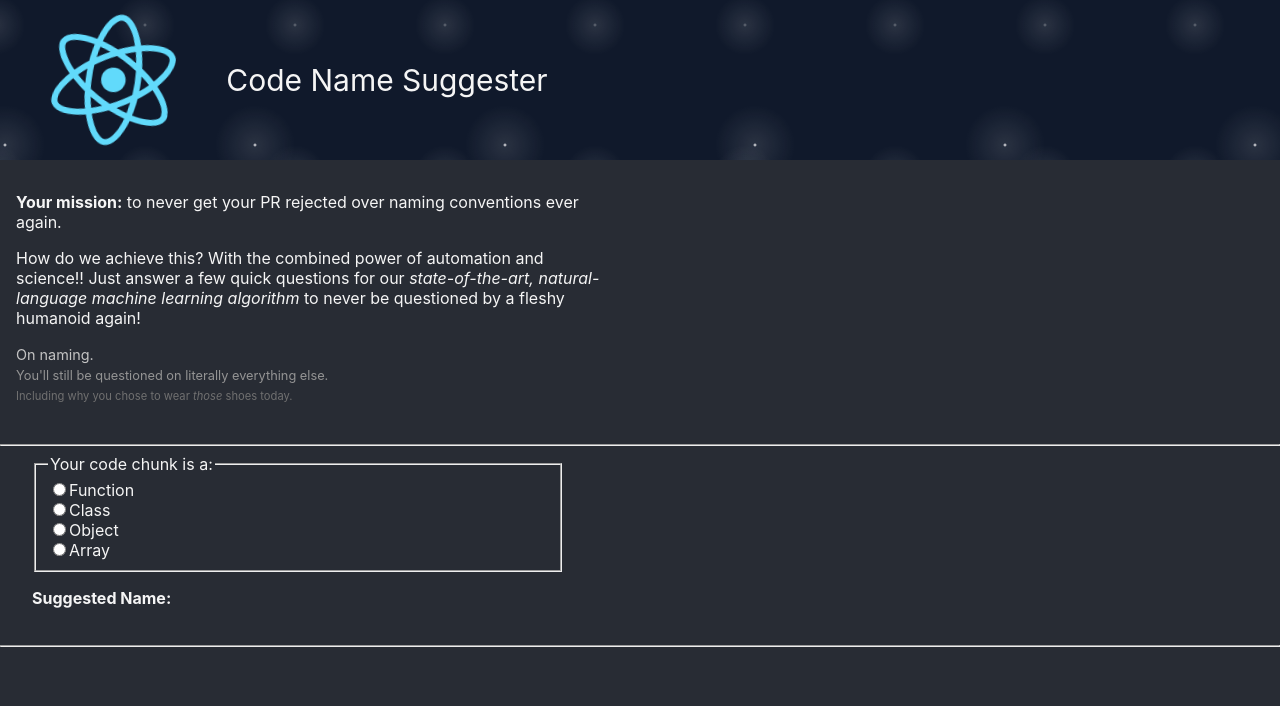
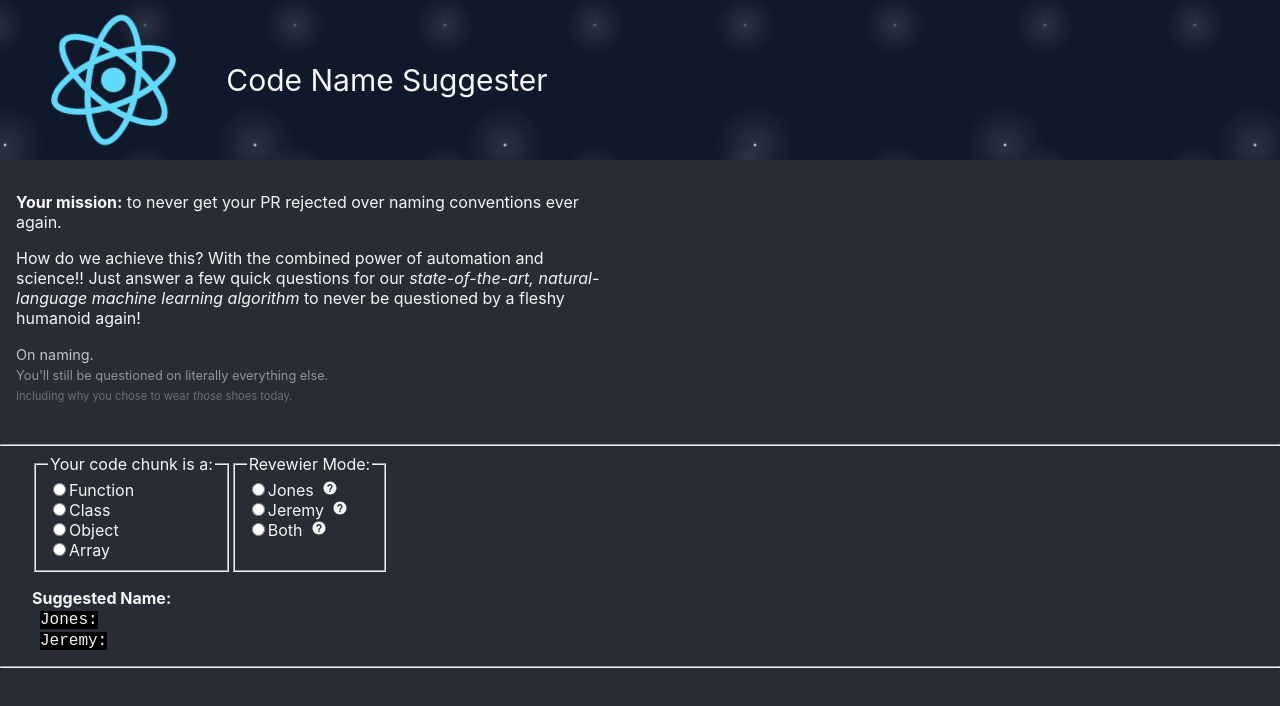
Before and after one commit to NeuroBio/Code-Namer-React-App, a React (Create React App) app: page / in a window 1280 px wide. Shown: the top 706 px of the page. Built offline with nearby package versions, Linux system fonts and the light colour scheme.

Commit message:
start update for jer/jones

```diff
--- a/src/components/main-form/form.css
+++ b/src/components/main-form/form.css
@@ -21,6 +21,7 @@
 
 .main-form-inputs {
     margin-left: 2em;
+    display: flex;
  }
 
 .section-form-inputs {
--- a/src/components/main-form/form.js
+++ b/src/components/main-form/form.js
@@ -10,19 +10,27 @@ const SupportedTypes = {
     FUNCTION: { answer: 'Function' },
     CLASS: { answer: 'Class' },
     OBJECT: { answer: 'Object' },
-    ARRAY: { answer: 'Array' }
+    ARRAY: { answer: 'Array' },
 };
+
+const ReviewerTypes = {
+    JONES: { answer: 'Jones', help: 'verbose = true'},
+    JEREMY: { answer: 'Jeremy', help: 'verbose = false'},
+    BOTH: { answer: 'Both', help: 'verbose = trufalse'},
+}
 
 export class Form extends React.Component {
     constructor(props) {
         super(props);
         this.state = {
-            suggestedName: '',
+            jeremyName: '',
+            jonesName: '',
             codeType: '',
         }
 
         this.updateName = this.updateName.bind(this);
         this.onSelectCodeType = this.onSelectCodeType.bind(this);
+        this.onSelectReviewerType = this.onSelectReviewerType.bind(this);
     }
 
 
@@ -30,8 +38,13 @@ export class Form extends React.Component {
         this.setState({ codeType: selection }, this.updateName);
     }
 
+    onSelectReviewerType (selection) {
+        this.setState({ reviewerType: selection }, this.updateName);
+    }
+
     updateName (input) {
-        this.setState({ suggestedName: input || '' });
+        this.setState({ jonesName: input?.jonesName || '' });
+        this.setState({ jeremyName: input?.jeremyName || '' });
     }
 
     submitHandler(e) {
@@ -62,9 +75,15 @@ export class Form extends React.Component {
             <section className="main-form-inputs">
                 <FormRadioSet
                     question="Your code chunk is a:"
-                    identifier="main-question"
+                    identifier="code-chunk-type"
                     answers={Object.values(SupportedTypes)}
                     onSelection={this.onSelectCodeType}
+                />
+                <FormRadioSet
+                    question="Revewier Mode:"
+                    identifier="reviewer"
+                    answers={Object.values(ReviewerTypes)}
+                    onSelection={this.onSelectReviewerType}
                 />
             </section>
             <section className="section-form-inputs">
@@ -91,7 +110,11 @@ export class Form extends React.Component {
                 <label id="result-label" htmlFor="result">Suggested Name: </label>
                 <br />
                 <span id="result">
-                    { this.state.suggestedName}
+                    Jones: { this.state.jonesName}
+                </span>
+                <br />
+                <span id="result">
+                    Jeremy: { this.state.jeremyName}
                 </span>
             </p>
             <hr />
--- a/src/components/type-sections/array-section.js
+++ b/src/components/type-sections/array-section.js
@@ -16,12 +16,15 @@ export class ArraySection extends React.Component {
     }
 
     buildName () {
-        const { record } = this.state.record;
+        const { record } = this.state;
         if (record) {
-            const suggestedName = Formatter.combineAllNameParts([ `${record}s`]);
-            this.props.updateName(suggestedName);
+            const jeremyName = Formatter.combineAllNameParts([
+                Formatter.jeremyTruncate(`${record}s`),
+            ]);
+            const jonesName = Formatter.combineAllNameParts([ `${record}s`]);
+            this.props.updateName({ jonesName, jeremyName });
         } else{
-            this.props.updateName('');
+            this.props.updateName();
         }
     }
 
--- a/src/components/type-sections/class-section.js
+++ b/src/components/type-sections/class-section.js
@@ -33,7 +33,7 @@ export class ClassSection extends React.Component {
     }
 
     onSelectType (selection) {
-        this.props.updateName('');
+        this.props.updateName();
         this.setState({ classType: selection }, this.buildName);
     }
 
@@ -84,54 +84,62 @@ export class ClassSection extends React.Component {
         switch (classType) {
             case ClassTypes.REPO.answer:
                 if (repoRecord) {
-                    const suggestedName = Formatter.combineAllNamePartsForClass([ repoRecord, 'repo' ]);
-                    this.props.updateName(suggestedName);
+                    const jeremyName = {};
+                    const jonesName = Formatter.combineAllNamePartsForClass([ repoRecord, 'repo' ]);
+                    this.props.updateName({ jonesName, jeremyName });
                 }
                 break;
             case ClassTypes.FACTORY.answer:
                 if (factoryRecord) {
-                    const suggestedName = Formatter.combineAllNamePartsForClass([ factoryRecord, 'factory' ]);
-                    this.props.updateName(suggestedName);
+                    const jeremyName = {};
+                    const jonesName = Formatter.combineAllNamePartsForClass([ factoryRecord, 'factory' ]);
+                    this.props.updateName({ jonesName, jeremyName });
                 }
                 break;
             case ClassTypes.INTERFACE.answer:
                 if (interfaceRecord) {
-                    const suggestedName = Formatter.combineAllNamePartsForClass([ interfaceRecord ]);
-                    this.props.updateName(suggestedName);
+                    const jeremyName = {};
+                    const jonesName = Formatter.combineAllNamePartsForClass([ interfaceRecord ]);
+                    this.props.updateName({ jonesName, jeremyName });
                 }
                 break;
             case ClassTypes.FUNCTION.answer:
                 if (smartFlow) {
-                    const suggestedName = Formatter.combineAllNamePartsForClass([ smartFlow ]);
-                    this.props.updateName(suggestedName);
+                    const jeremyName = {};
+                    const jonesName = Formatter.combineAllNamePartsForClass([ smartFlow ]);
+                    this.props.updateName({ jonesName, jeremyName });
                 }
                 break;
             case ClassTypes.ADAPTOR.answer:
                 if (adaptorRecord) {
-                    const suggestedName = Formatter.combineAllNamePartsForClass([ adaptorRecord, 'Service' ]);
-                    this.props.updateName(suggestedName);
+                    const jeremyName = {};
+                    const jonesName = Formatter.combineAllNamePartsForClass([ adaptorRecord, 'Service' ]);
+                    this.props.updateName({ jonesName, jeremyName });
                 }
                 break;
             case ClassTypes.VALUE_OBJECT.answer:
                 if (valueRecord) {
-                    const suggestedName = Formatter.combineAllNamePartsForClass([ valueRecord ]);
-                    this.props.updateName(suggestedName);
+                    const jeremyName = {};
+                    const jonesName = Formatter.combineAllNamePartsForClass([ valueRecord ]);
+                    this.props.updateName({ jonesName, jeremyName });
                 }
                 break;
             case ClassTypes.ENTITY.answer:
                 if (entityRecord) {
-                    const suggestedName = Formatter.combineAllNamePartsForClass([ entityRecord ]);
-                    this.props.updateName(suggestedName);
+                    const jeremyName = {};
+                    const jonesName = Formatter.combineAllNamePartsForClass([ entityRecord ]);
+                    this.props.updateName({ jonesName, jeremyName });
                 }
                 break;
             case ClassTypes.BUSINESS.answer:
                 if (buisinessRecord) {
-                    const suggestedName = Formatter.combineAllNamePartsForClass([ buisinessRecord ]);
-                    this.props.updateName(suggestedName);
+                    const jeremyName = {};
+                    const jonesName = Formatter.combineAllNamePartsForClass([ buisinessRecord ]);
+                    this.props.updateName({ jonesName, jeremyName });
                 }
                 break;
             default:
-                this.props.updateName('');
+                this.props.updateName();
                 break;
         }
     };
--- a/src/components/type-sections/function-section.js
+++ b/src/components/type-sections/function-section.js
@@ -12,8 +12,8 @@ const FunctionTypes = {
 };
 
 const Binary = {
-    TRUE: 'Yes',
-    FALSE: 'No',
+    TRUE: { answer: 'Yes' },
+    FALSE: { answer: 'No' },
 }
 export class FunctionSection extends React.Component {
     constructor(props) {
@@ -34,7 +34,7 @@ export class FunctionSection extends React.Component {
     }
 
     onSelectType (selection) {
-        this.props.updateName('');
+        this.props.updateName();
         this.setState({ functionType: selection }, this.buildName);
     }
 
@@ -70,36 +70,67 @@ export class FunctionSection extends React.Component {
         switch (this.state.functionType) {
             case FunctionTypes.COMMAND.answer:
                 if (command && commandRecord) {
-                    const nameParts = [command];
-                    nameParts.push(`${commandRecord}${commandPlural === Binary.TRUE ? 's' : ''}`);
-                    const suggestedName = Formatter.combineAllNameParts(nameParts);
-                    this.props.updateName(suggestedName);
+                    const jeremyNameParts = [Formatter.jeremyTruncate(command)];
+                    const jonesNameParts = [command];
+
+                    jeremyNameParts.push(`${Formatter.jeremyTruncate(commandRecord)}${commandPlural === Binary.TRUE.answer ? 's' : ''}`)
+                    jonesNameParts.push(`${commandRecord}${commandPlural === Binary.TRUE.answer ? 's' : ''}`);
+
+                    const jonesName = Formatter.combineAllNameParts(jonesNameParts);
+                    const jeremyName = Formatter.combineAllNameParts(jeremyNameParts);
+
+                    this.props.updateName({ jonesName, jeremyName });
                 }
                 break;
             case FunctionTypes.QUERY.answer:
                 if (queryRecord) {
-                    const nameParts = [ 'get', queryRecord];
+                    const jonesNameParts = [ 'get', queryRecord];
+                    const jeremyNameParts = [ 'get', Formatter.jeremyTruncate(queryRecord)];
+
                     if (query) {
-                        nameParts.push('by');
-                        nameParts.push(`${query}${queryPlural === Binary.TRUE ? 's' : ''}`);
+                        jonesNameParts.push('by');
+                        jonesNameParts.push(`${query}${queryPlural === Binary.TRUE.answer ? 's' : ''}`);
+                        jeremyNameParts.push('by');
+                        jeremyNameParts.push(`${Formatter.jeremyTruncate(query)}${queryPlural === Binary.TRUE.answer ? 's' : ''}`);
                     }
-                    const suggestedName = Formatter.combineAllNameParts(nameParts);
-                    this.props.updateName(suggestedName);
+
+                    const jonesName = Formatter.combineAllNameParts(jonesNameParts);
+                    const jeremyName = Formatter.combineAllNameParts(jeremyNameParts);
+
+                    this.props.updateName({ jonesName, jeremyName });
                 }
                 break;
             case FunctionTypes.BOTH.answer:
                 if (command && commandRecord && queryRecord) {
-                    const nameParts = [ command, commandRecord, 'and', 'get', queryRecord]
+                    const jonesNameParts = [command];
+                    const jeremyNameParts = [Formatter.jeremyTruncate(command)]
+
+                    jeremyNameParts.push(`${Formatter.jeremyTruncate(commandRecord)}${commandPlural === Binary.TRUE.answer ? 's' : ''}`)
+                    jonesNameParts.push(`${commandRecord}${commandPlural === Binary.TRUE.answer ? 's' : ''}`);
+
+                    jonesNameParts.push('and');
+                    jeremyNameParts.push('and');
+
+                    jonesNameParts.push('get');
+                    jeremyNameParts.push('get');
+
+                    jonesNameParts.push(queryRecord);
+                    jeremyNameParts.push(Formatter.jeremyTruncate(queryRecord));
+
                     if (query) {
-                        nameParts.push('by');
-                        nameParts.push(`${query}${queryPlural === Binary.TRUE ? 's' : ''}`);
+                        jonesNameParts.push('by');
+                        jonesNameParts.push(`${query}${queryPlural === Binary.TRUE.answer ? 's' : ''}`);
+                        jeremyNameParts.push('by');
+                        jeremyNameParts.push(`${Formatter.jeremyTruncate(query)}${queryPlural === Binary.TRUE.answer ? 's' : ''}`);
                     }
-                    const suggestedName = Formatter.combineAllNameParts(nameParts);
-                    this.props.updateName(suggestedName);
+
+                    const jonesName = Formatter.combineAllNameParts(jonesNameParts);
+                    const jeremyName = Formatter.combineAllNameParts(jeremyNameParts);;
+                    this.props.updateName({ jonesName, jeremyName });
                 }
                 break;
             default:
-                this.props.updateName('');
+                this.props.updateName();
                 break;
         }
     }
--- a/src/components/type-sections/object-section.js
+++ b/src/components/type-sections/object-section.js
@@ -29,7 +29,7 @@ export class ObjectSection extends React.Component {
     }
 
     onSelectType (selection) {
-        this.props.updateName('');
+        this.props.updateName();
         this.setState({ objectType: selection }, this.buildName);
     }
 
@@ -46,7 +46,7 @@ export class ObjectSection extends React.Component {
     }
 
     updatePasta(pasta) {
-        this.props.updateName(pasta);
+        this.props.updateName({});
     }
 
     buildName () {
@@ -59,22 +59,30 @@ export class ObjectSection extends React.Component {
         switch (objectType) {
             case ObjectTypes.INSTANCE.answer:
                 if (instanceRecord) {
-                    const suggestedName = Formatter.combineAllNameParts([instanceRecord]);
-                    this.props.updateName(suggestedName);
+                    const jeremyName = Formatter.combineAllNameParts([
+                        Formatter.jeremyTruncate(instanceRecord)
+                    ]);
+                    const jonesName = Formatter.combineAllNameParts([instanceRecord]);
+                    this.props.updateName({ jonesName, jeremyName });
                 }
                 break;
             case ObjectTypes.KEYED_LIST.answer:
                 if (valueRecord && keyProperty) {
-                    const nameParts = [`${valueRecord}s`, 'keyed', 'by', keyProperty];
-                    const suggestedName = Formatter.combineAllNameParts(nameParts);
-                    this.props.updateName(suggestedName);
+                    const jeremyName = Formatter.combineAllNameParts([
+                        `${ Formatter.jeremyTruncate(valueRecord)}s`, 'keyed', 'by', keyProperty
+                    ]);;
+                    const jonesName = Formatter.combineAllNameParts([
+                        `${valueRecord}s`, 'keyed', 'by', keyProperty
+                    ]);
+                    this.props.updateName({ jonesName, jeremyName });
                 }
                 break;
             case ObjectTypes.OTHER.answer:
                 this.updatePasta(PastaChef.bakePasta());
                 break;
             default:
-                this.props.updateName('');
+                console.log('ffs')
+                this.props.updateName();
                 break;
         }
     }
--- a/src/services/formatter.js
+++ b/src/services/formatter.js
@@ -15,7 +15,11 @@ export class Formatter {
             formatted += this.toPascalCase(variable);
         });
         return formatted;
-     }
+    }
+
+    static jeremyTruncate (input) {
+        return input.split(' ')[0];
+    }
 
     static toCamelCase (input) {
         return input
```
